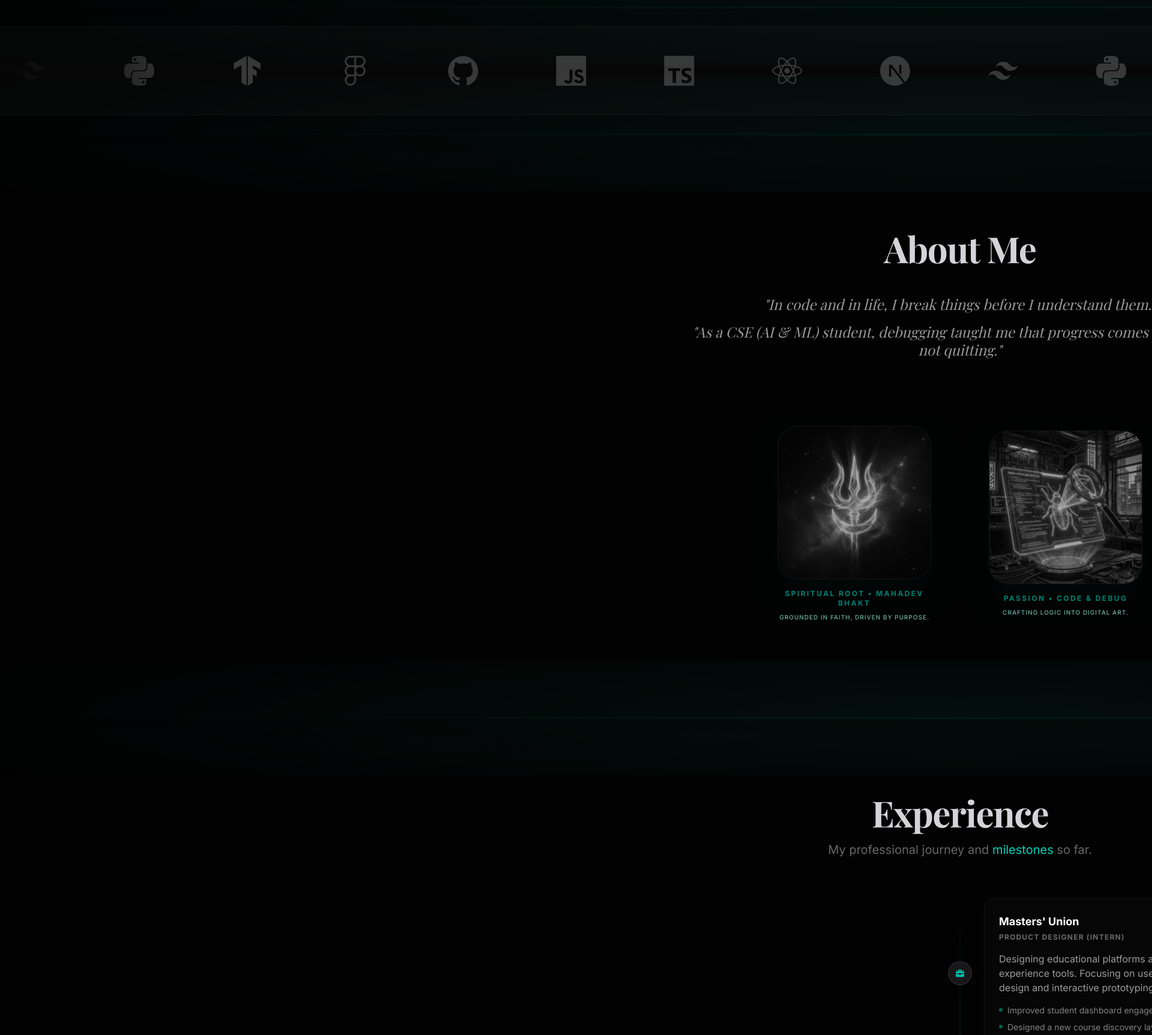
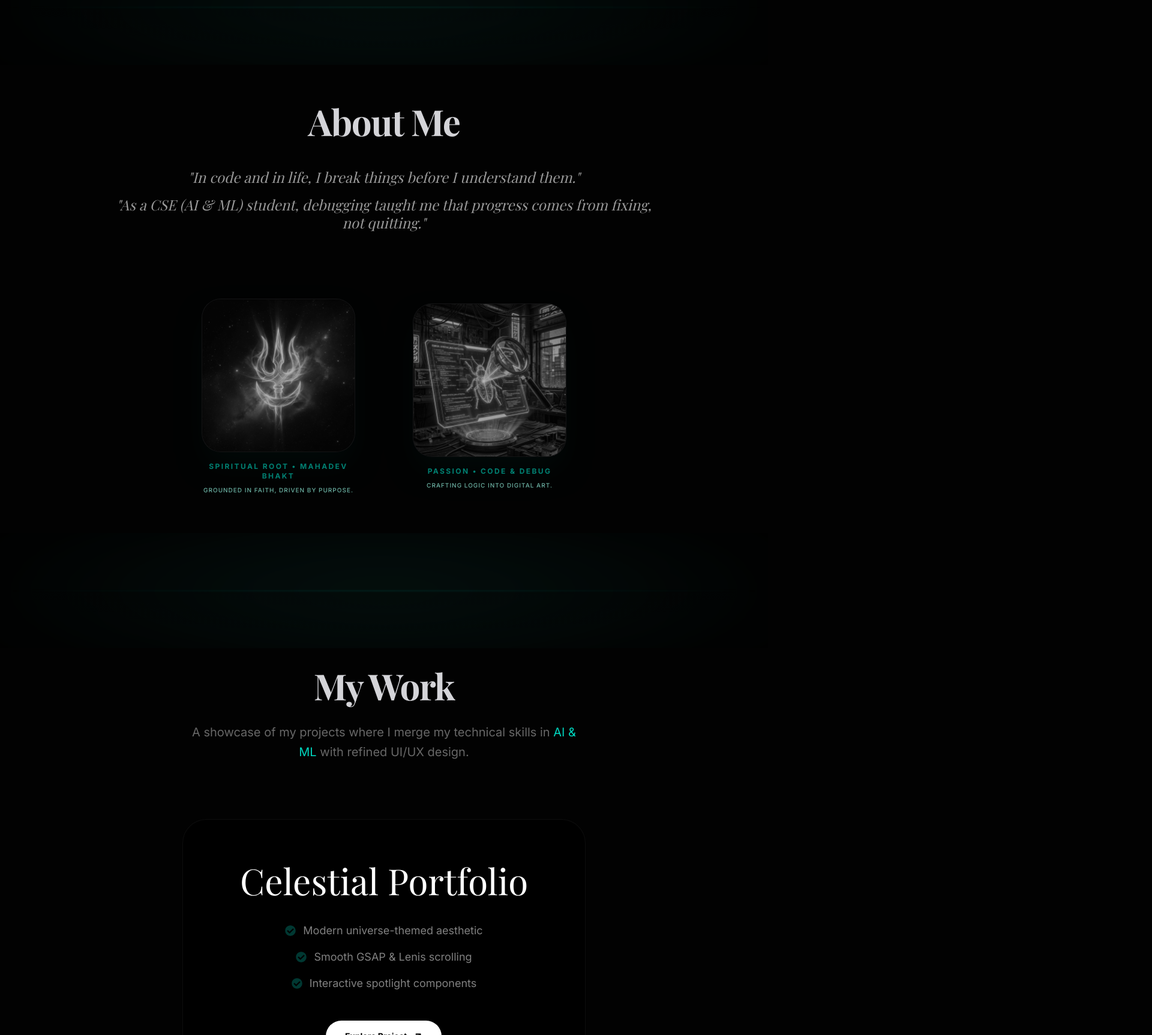
Before and after one commit to aasthakumari03/updated_Portfolio, a Next.js app: page / in a window 1280 px wide. Shown: the part 820-2546 px from the top of the page at 60% size, 1920 px wide, since content can reach past the window. Built offline with nearby package versions, Linux system fonts and the light colour scheme; a web font is replaced by a local one.

Commit message:
Revert "feat: enhance portfolio with skills marquee and experience timeline in teal theme"
This reverts commit cdbb6bae48f7a1707d4e7ee15e2383e0819a8acd.

```diff
--- a/app/page.tsx
+++ b/app/page.tsx
@@ -32,8 +32,6 @@ import {
 import ScrollReveal from "@/components/ScrollReveal";
 import FogSeparator from "@/components/FogSeparator";
 import Magnetic from "@/components/Magnetic";
-import Marquee from "@/components/Marquee";
-import ExperienceTimeline from "@/components/ExperienceTimeline";
 
 export default function Home() {
 
@@ -136,25 +134,6 @@ export default function Home() {
 
       <FogSeparator />
 
-      {/* Skills Marquee */}
-      <section className="py-12 w-full overflow-hidden border-y border-white/5 bg-white/[0.02]">
-        <Marquee speed={30}>
-          {[SiJavascript, SiTypescript, SiReact, SiNextdotjs, SiTailwindcss, SiPython, SiTensorflow, SiFigma, SiGithub].map((Icon, i) => (
-            <div key={i} className="text-white/20 hover:text-teal-400 transition-colors duration-500">
-              <Icon size={50} />
-            </div>
-          ))}
-          {/* Duplicate set for seamless loop handled by component, but let's add one more set to be safe if screen is wide */}
-          {[SiJavascript, SiTypescript, SiReact, SiNextdotjs, SiTailwindcss, SiPython, SiTensorflow, SiFigma, SiGithub].map((Icon, i) => (
-            <div key={`dup-${i}`} className="text-white/20 hover:text-teal-400 transition-colors duration-500">
-              <Icon size={50} />
-            </div>
-          ))}
-        </Marquee>
-      </section>
-
-      <FogSeparator />
-
       {/* Section 2: About Me */}
       <section id="about" className="py-32 px-12 max-w-5xl mx-auto space-y-12 min-h-screen flex flex-col justify-start items-center text-center">
         <ScrollReveal>
@@ -207,24 +186,6 @@ export default function Home() {
             </p>
           </ScrollReveal>
         </div>
-      </section>
-
-      <FogSeparator />
-
-      {/* Section: Experience */}
-      <section id="experience" className="py-24 px-6 md:px-12 max-w-5xl mx-auto space-y-16 min-h-[50vh] flex flex-col justify-center">
-        <ScrollReveal>
-          <div className="space-y-4 text-center max-w-3xl mx-auto">
-            <h2 className="text-4xl md:text-6xl font-serif font-bold tracking-tight text-zinc-300">Experience</h2>
-            <p className="text-xl text-white/40 leading-relaxed max-w-2xl mx-auto">
-              My professional journey and <span className="text-teal-400">milestones</span> so far.
-            </p>
-          </div>
-        </ScrollReveal>
-
-        <ScrollReveal delay={0.2}>
-          <ExperienceTimeline />
-        </ScrollReveal>
       </section>
 
       <FogSeparator />
--- a/components/ExperienceTimeline.tsx
+++ b/components/ExperienceTimeline.tsx
@@ -29,25 +29,25 @@ const experiences = [
 
 const ExperienceTimeline = () => {
     return (
-        <div className="space-y-12 relative before:absolute before:inset-0 before:ml-5 before:-translate-x-px md:before:mx-auto md:before:translate-x-0 before:h-full before:w-0.5 before:bg-gradient-to-b before:from-transparent before:via-teal-500/20 before:to-transparent">
+        <div className="space-y-12 relative before:absolute before:inset-0 before:ml-5 before:-translate-x-px md:before:mx-auto md:before:translate-x-0 before:h-full before:w-0.5 before:bg-gradient-to-b before:from-transparent before:via-blue-500/20 before:to-transparent">
             {experiences.map((exp, index) => (
                 <div key={index} className="relative flex items-center justify-between md:justify-normal md:odd:flex-row-reverse group is-active">
                     {/* Icon */}
-                    <div className="flex items-center justify-center w-10 h-10 rounded-full border border-white/10 bg-zinc-900 text-teal-500 shadow shrink-0 md:order-1 md:group-odd:-translate-x-1/2 md:group-even:translate-x-1/2">
+                    <div className="flex items-center justify-center w-10 h-10 rounded-full border border-white/10 bg-zinc-900 text-blue-500 shadow shrink-0 md:order-1 md:group-odd:-translate-x-1/2 md:group-even:translate-x-1/2">
                         <FaBriefcase size={14} />
                     </div>
                     {/* Content */}
                     <div className="w-[calc(100%-4rem)] md:w-[calc(50%-2.5rem)] p-6 rounded-2xl border border-white/5 bg-white/[0.02] backdrop-blur-sm hover:bg-white/[0.04] transition-all">
                         <div className="flex items-center justify-between space-x-2 mb-1">
                             <div className="font-bold text-white text-lg">{exp.company}</div>
-                            <time className="font-serif italic text-teal-400 text-sm">{exp.period}</time>
+                            <time className="font-serif italic text-blue-400 text-sm">{exp.period}</time>
                         </div>
                         <div className="text-white/40 font-bold text-xs uppercase tracking-widest mb-4">{exp.role}</div>
                         <div className="text-white/60 mb-4">{exp.description}</div>
                         <ul className="space-y-2">
                             {exp.achievements.map((achievement, i) => (
                                 <li key={i} className="flex items-start gap-2 text-sm text-white/50">
-                                    <span className="w-1.5 h-1.5 rounded-full bg-teal-500/50 mt-1.5 shrink-0"></span>
+                                    <span className="w-1.5 h-1.5 rounded-full bg-blue-500/50 mt-1.5 shrink-0"></span>
                                     <span>{achievement}</span>
                                 </li>
                             ))}
```
